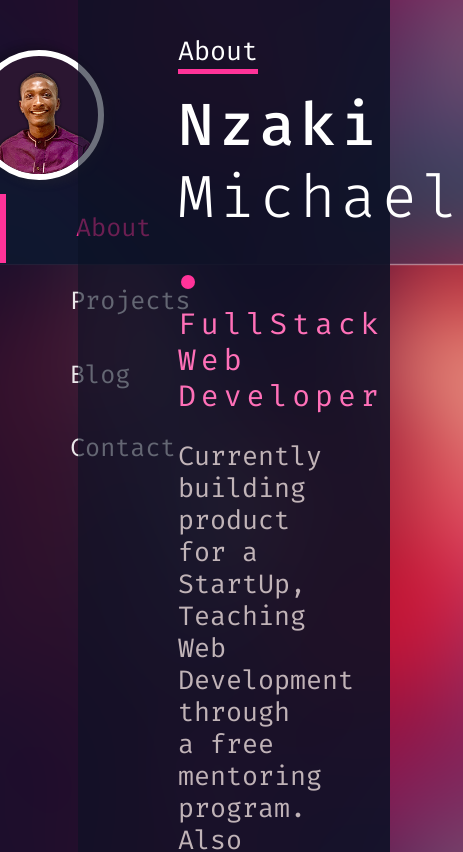
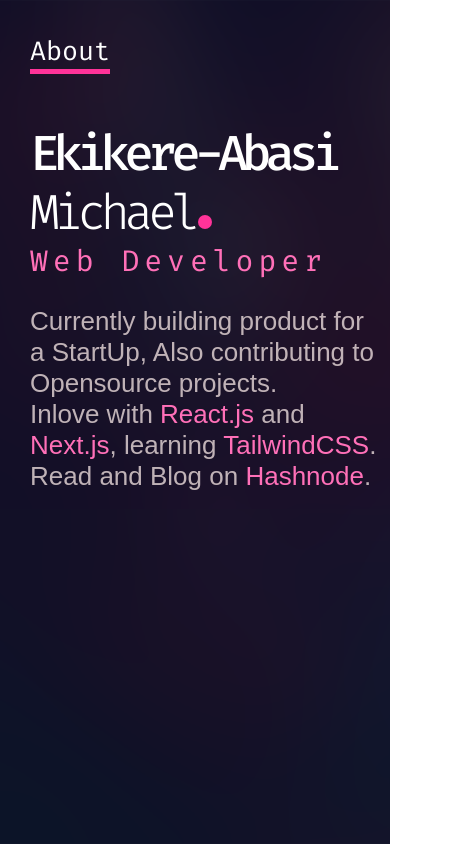
Before and after one commit to NzakiCodes/portfolio, a Next.js app: page /about in a window 390 px wide. Shown: the top 852 px of the page, 463 px wide, since content can reach past the window. Built offline with nearby package versions, Linux system fonts and the light colour scheme.

Commit message:
Added Responsiveness

```diff
--- a/pages/about.js
+++ b/pages/about.js
@@ -19,13 +19,13 @@
                         opacity: 1,
                         x: 0,
                         y: 0,
-                        letterSpacing: '5px'
+                        letterSpacing: '-6px'
 
                     }}
 
                     transition={{ duration: 0.3, ease: "easeOut" }}
                 >
-                    Nzaki <span>Michael</span>
+                    Ekikere-Abasi <span>Michael</span>
                     <span className={util.pinkDot}></span>
                 </motion.h1>
                 <motion.h3 initial={{
@@ -37,20 +37,35 @@
                     }}
 
                     transition={{
-                        delay:0.4,
+                        delay: 0.4,
                         duration: 0.3,
                         ease: "easeOut"
                     }}
-                    >
-                    FullStack Web Developer
+                >
+                    {/* FullStack  */}
+                    Web Developer
                     </motion.h3>
-                    <p>
-                        Currently building product for a StartUp,
-                        Teaching Web Development through a free mentoring program.
-                        Also contributing to Opensource projects.
-                        Inlove with <span>React.js</span> and <span>Next.js</span>, learning <span>TailwindCSS</span>.
+                <motion.p
+                    initial={{
+                        opacity: 0,
+                    }}
+                    animate={{
+                        opacity: 1,
+
+                    }}
+
+                    transition={{
+                        delay: 0.8,
+                        duration: 0.6,
+                    }}>
+
+                    {/* Teaching Web Development through a free mentoring program. */}
+                    Currently building product for a StartUp,
+                    Also contributing to Opensource projects.
+                <br />
+                    Inlove with <span>React.js</span> and <span>Next.js</span>, learning <span>TailwindCSS</span>.
                         Read and Blog on <a href="https://hashnode.com" target="_blank">Hashnode</a>.
-                    </p>
+                </motion.p>
             </div>
         </Layout>
     )
--- a/styles/sidenav.module.css
+++ b/styles/sidenav.module.css
@@ -2,6 +2,14 @@
   width: 100%;
   height: 100%;
   min-height: 100vh;
+
+}
+
+@media only screen and (max-width: 768px) {
+  .sidenavContainer {
+    background-color: rgba(10, 17, 42, 0.702);
+
+  }
 }
 
 .avatarRound {
@@ -11,12 +19,13 @@
   padding: 10px;
   border-radius: 50%;
   border: 6px solid #ffffff;
-  box-shadow:  5px 5px 7px #3131313b,
-  -5px -5px 7px #0808083d;
+  box-shadow: 5px 5px 7px #3131313b,
+    -5px -5px 7px #0808083d;
   background-color: #2b1631;
 }
-.avatarActive{
-  border-left-color:#ff3399;
+
+.avatarActive {
+  border-left-color: #ff3399;
   /* border-right-color:#ff3399; */
 }
 
@@ -30,18 +39,18 @@
   width: 100%;
   padding: 20px 50px 20px 70px;
   margin: 2px 0;
-  transition: 0.8s!important;
+  transition: 0.8s !important;
 }
 
 .sideLinks a:hover {
   background-color: rgba(255, 255, 255, 0.031);
-  transition: 0.8s!important;
+  transition: 0.8s !important;
 }
 
 .active {
-  color: #ff3399!important;
-  border-left: 6px solid #ff3399!important;
-  transition: 0.8s all!important;
+  color: #ff3399 !important;
+  border-left: 6px solid #ff3399 !important;
+  transition: 0.8s all !important;
 
 }
 
--- a/styles/util.module.css
+++ b/styles/util.module.css
@@ -1,19 +1,22 @@
 .row {
-    min-height: 100vh!important;
+    min-height: 100vh !important;
     width: 100%;
     display: flex;
     flex-direction: row;
     flex-wrap: nowrap;
 }
+
 .sidenav {
     width: 20%;
+
 }
 
 .main {
     width: 80%;
     height: 100%;
-    min-height: 100vh!important;
+    min-height: 100vh !important;
     padding: 20px 10px 10px 100px;
+
 }
 
 .centerDiv {
@@ -29,31 +32,37 @@
 }
 
 .left_side,
-.row{
+.row {
     background-color: rgba(10, 17, 42, 0.702);
 
 }
+
 /* For About Page */
-.About__header{
+.About__header {
     display: block;
-    width: 60%;
+    width: 80%;
+    margin: 35px 0;
 }
-.About__header h1{
+
+.About__header h1 {
     margin: 0;
     padding: 0;
-    font-size: 58px!important;
+    font-size: 58px !important;
     font-variant-ligatures: normal;
     font-stretch: extra-expanded;
     font-weight: 500;
     /* letter-spacing: 1px; */
     transition: 0.7s;
 }
-.About__header h1 span{
-    font-weight: lighter!important;
+
+.About__header h1 span {
+    font-weight: lighter !important;
+
 }
-.About__header h3{
+
+.About__header h3 {
     margin: 0;
-    font-size: 29px!important;
+    font-size: 29px !important;
     font-variant-ligatures: normal;
     font-stretch: extra-expanded;
     font-weight: normal;
@@ -61,20 +70,53 @@
     letter-spacing: 5px;
     transition: 0.7s;
 }
-.About__header p{
+
+.About__header p {
+    display: inline-block;
+    max-width: 500px;
     font-size: 26px;
     color: #e7d8d8d0;
+    font-family: "Proxima Nova", sans-serif;
+    font-weight: lighter;
+    /* text-align: justify; */
 }
+
 .About__header p a,
-.About__header p span{
+.About__header p span {
     color: #ff70b8;
 }
-.pinkDot{
+
+.pinkDot {
     display: inline-block;
-    padding:1px;
+    padding: 1px;
     margin: 0 3px;
-    width: 14px!important;
-    height: 14px!important;
+    width: 14px !important;
+    height: 14px !important;
     border-radius: 50%;
     background-color: #ff3399;
 }
+
+@media only screen and (max-width: 768px) {
+    .row {
+        position: relative;
+    }
+
+    .main {
+        width: 100%;
+        padding: 20px 10px 10px 30px;
+
+    }
+    .sidenav {
+        width: 400px;
+        position: absolute;
+        background-image: url("/images/glassy-effect-clicp.png");
+        display: none;
+    }
+    .About__header {
+        display: block;
+        width: 100%;
+    }
+    .About__header h1 {
+        font-size: 48px!important;
+    }
+}
```
